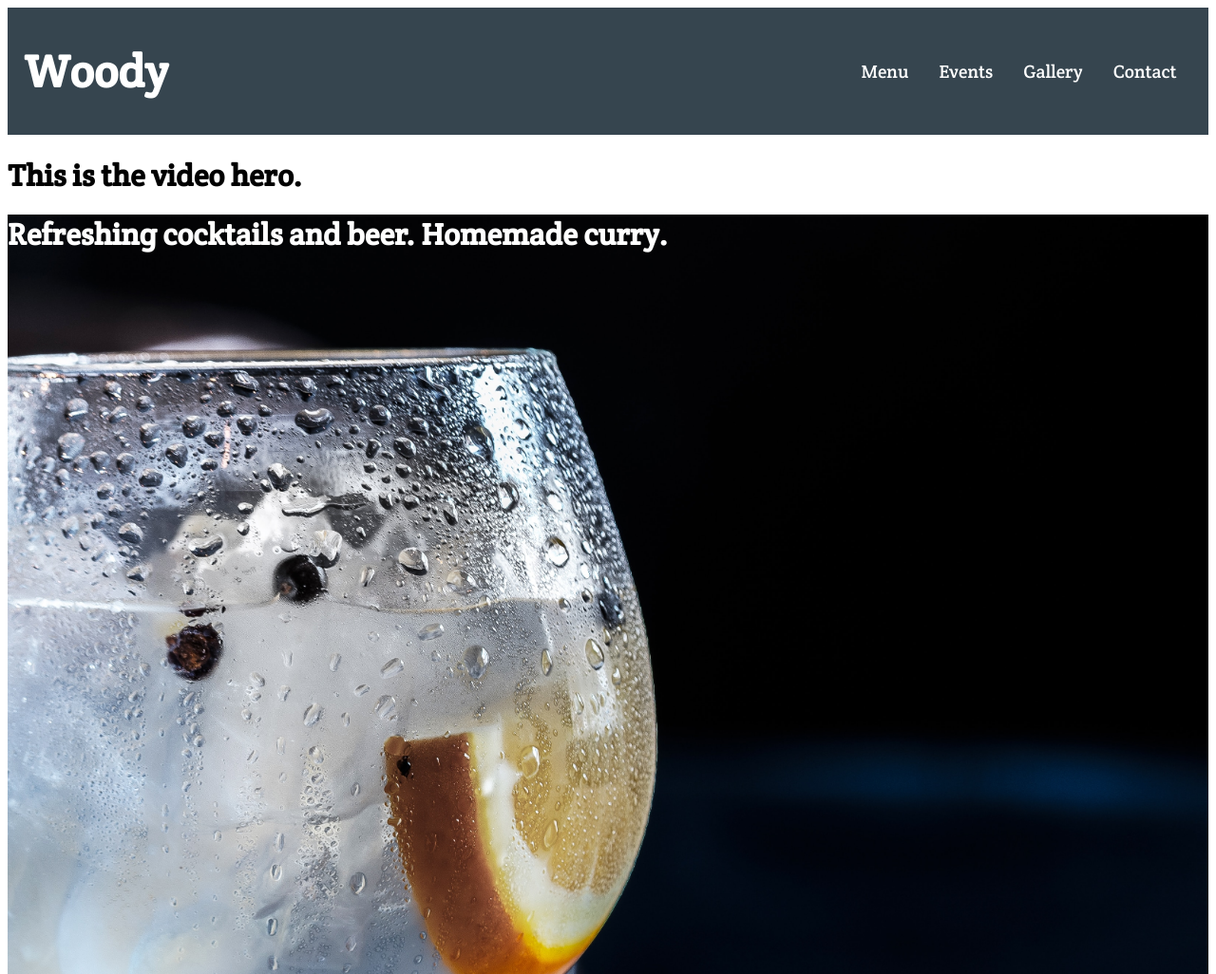
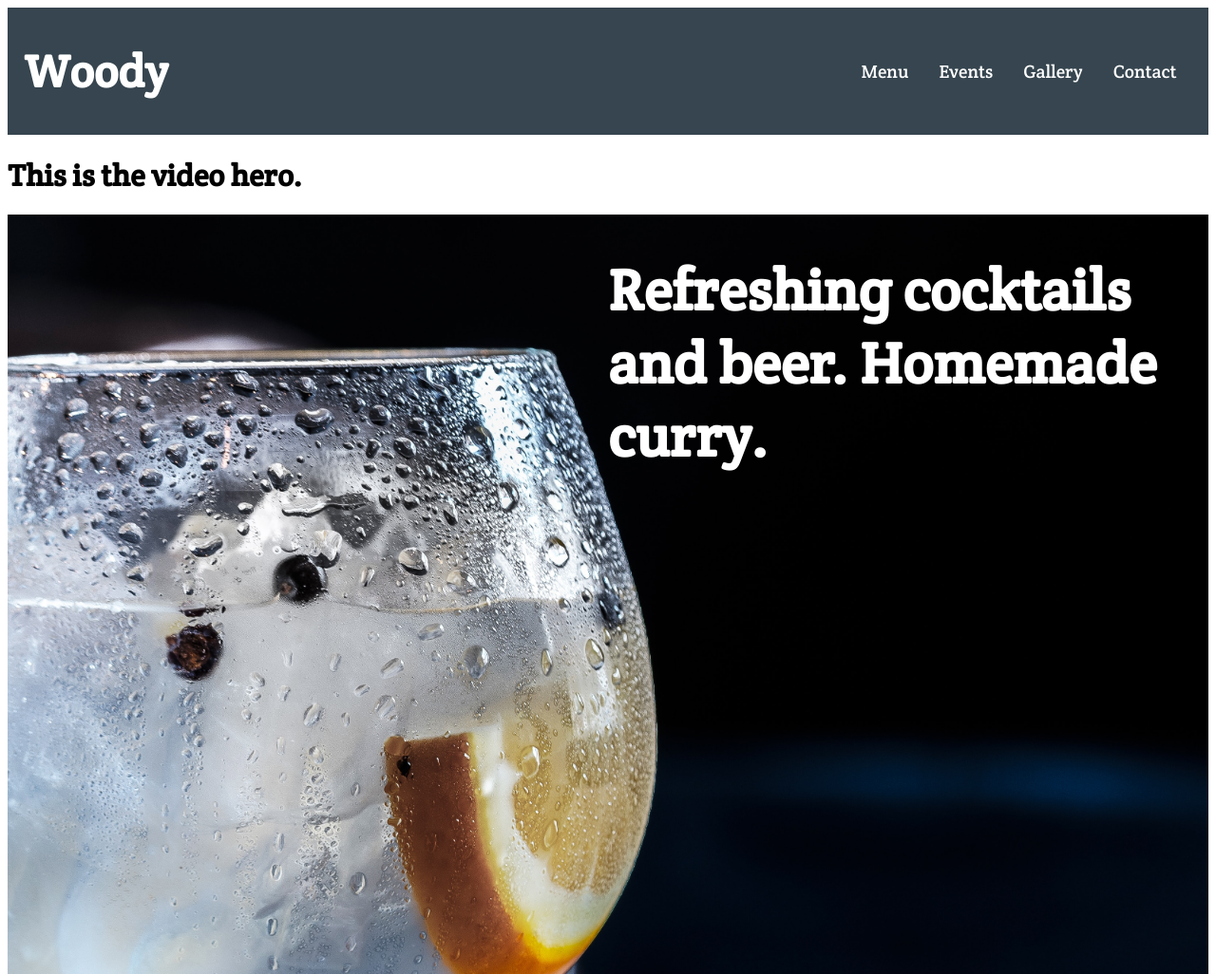
Before and after one commit to beboptank/woody-website, a Gatsby site in the folder woody/: page / in a window 1280 px wide. Shown: the top 1026 px of the page at 95% size. Built offline with nearby package versions, Linux system fonts and the light colour scheme; Gatsby itself is replaced by a stand-in of ours.

Commit message:
change font size and placement of menu hero

```diff
--- a/woody/src/components/Heros/menuhero.scss
+++ b/woody/src/components/Heros/menuhero.scss
@@ -1,9 +1,14 @@
 .menuhero-container {
+    display: flex;
+    flex-flow: row wrap;
+    justify-content: flex-end;
     background-image: url("../../images/beverage.jpg");
     background-size: cover;
     background-repeat: no-repeat;
     height: 100vh;
     &__info {
         color: white;
+        font-size: 1.9rem;
+        width: 50%;
     }
 }
```
